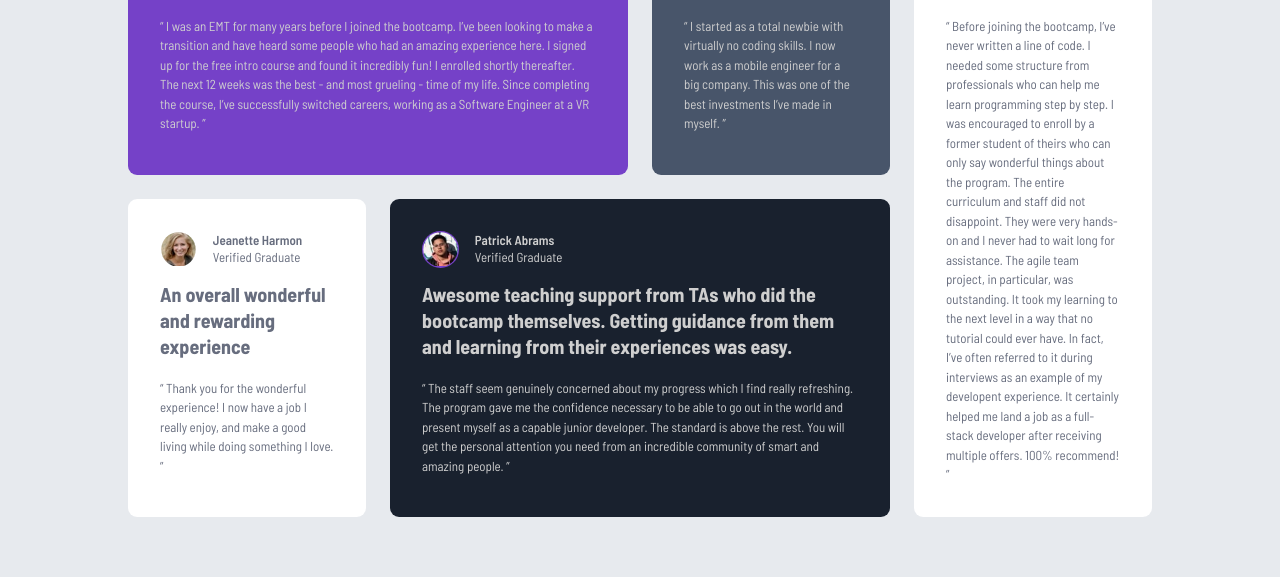
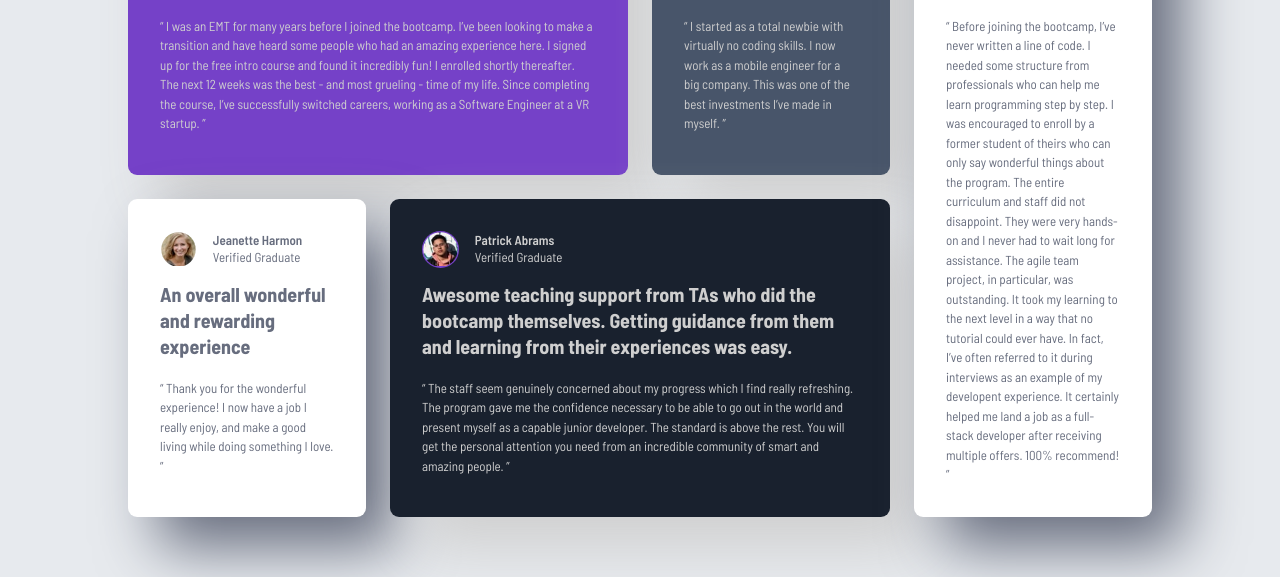
Before and after one commit to EkoNdongAyecaba/testimonials-grid-section-main, a plain HTML site: page index.html in a window 1280 px wide. Shown: the part 223-800 px from the top of the page. Drawn offline with Linux system fonts and the light colour scheme.

Commit message:
Añadidas las sombras de las tarjetas

```diff
--- a/public/index.css
+++ b/public/index.css
@@ -171,6 +171,10 @@ h3 {
   gap: 1.5rem;
 }
 
+.card {
+  box-shadow: 30px 30px 60px;
+}
+
 .card__header {
   display: flex;
   align-items: center;
```
Also changed, not shown: 1 other file.
